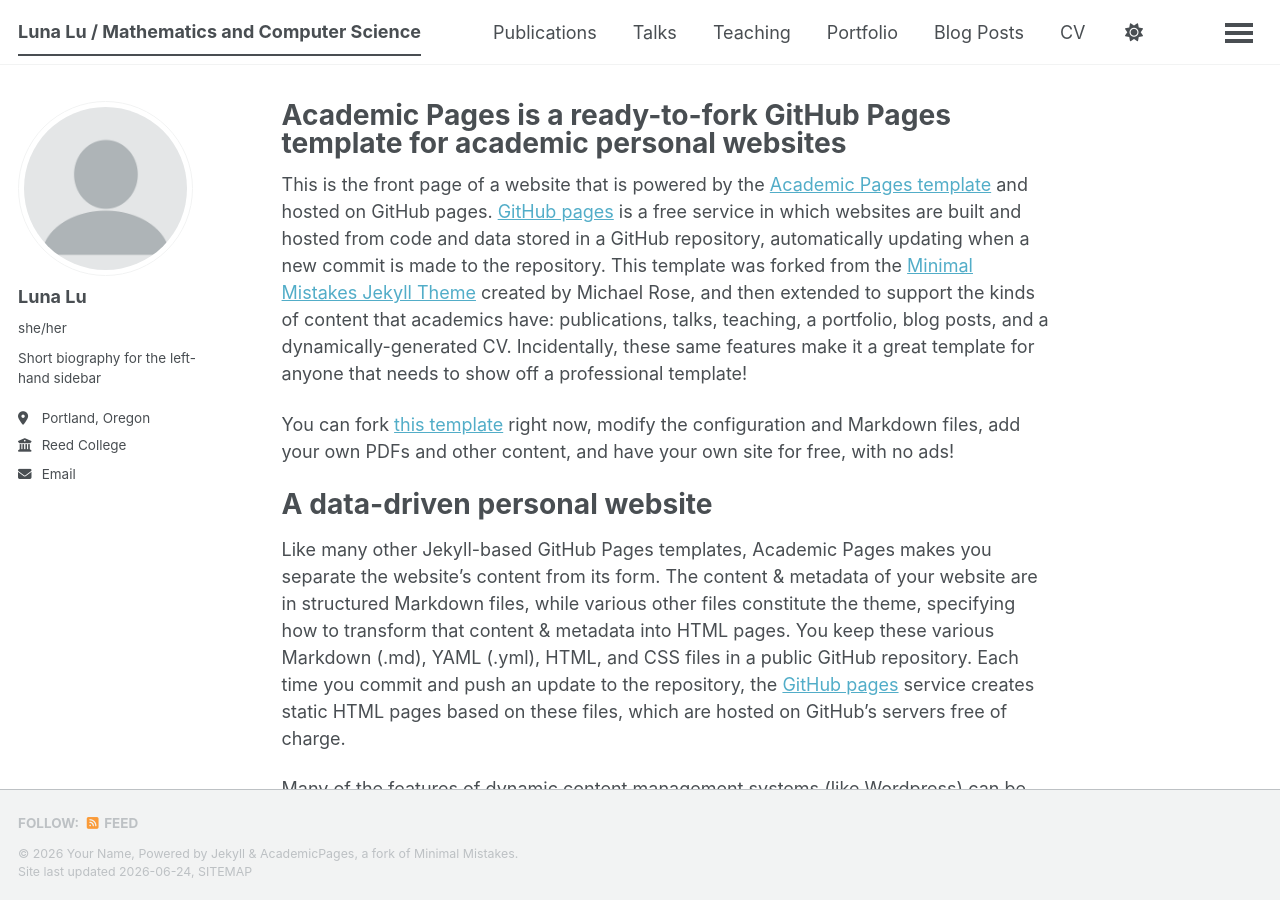
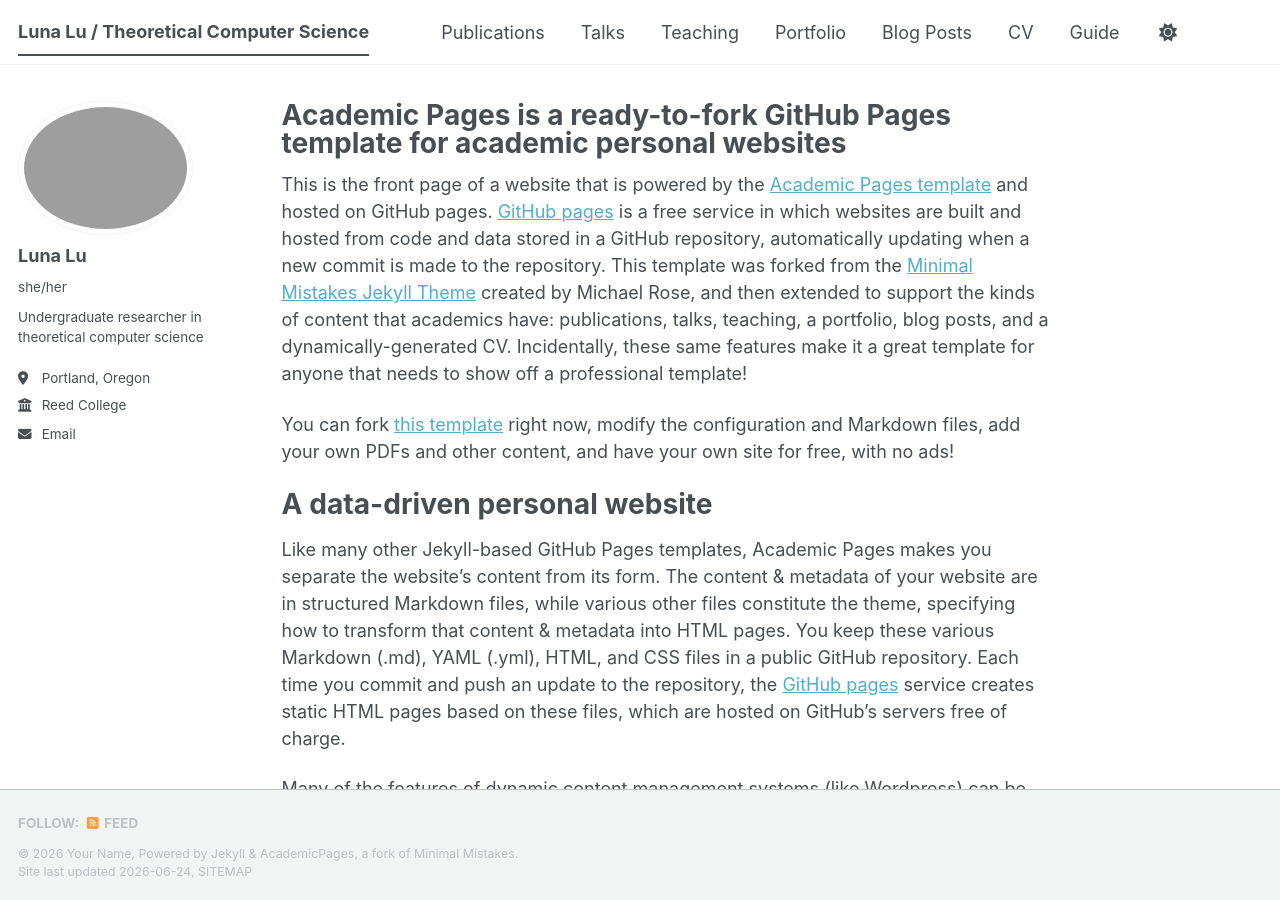
Before and after one commit to lunalu07301/lunalu07301.github.io, a Jekyll site: the page built from _pages/about.md, in a window 1280 px wide and 900 px high. Built offline with Jekyll 4.4.1, drawn with Linux system fonts in a browser that asks for light colours; a style sheet for code colours, icons or effects is not loaded.

Commit message:
Update _config.yml

```diff
--- a/_config.yml
+++ b/_config.yml
@@ -9,7 +9,7 @@
 # Basic Site Settings
 locale                   : "en-US"
 site_theme               : "default" # The available themes options are "default", "air", "sunrise", "mint", "dirt" and "contrast"
-title                    : "Luna Lu / Mathematics and Computer Science"
+title                    : "Luna Lu / Theoretical Computer Science"
 title_separator          : "-"
 name                     : &name "Your Name"
 description              : &description "Your Name's academic portfolio"   # Update this with a general description of your site, this is the default if not overridden by a page
@@ -23,10 +23,10 @@ repository               : "academicpages/academicpages.github.io"
 #               Additional customization can be done by editing /_includes/author-profile.html
 author:
   # Biographic information
-  avatar           : "profile.png"
+  avatar           : "Luna_Headshot.jpg"
   name             : "Luna Lu"
   pronouns         : "she/her" # example: "she/her"
-  bio              : "Short biography for the left-hand sidebar"
+  bio              : "Undergraduate researcher in theoretical computer science"
   location         : "Portland, Oregon"
   employer         : "Reed College"
   uri              : # URL
```
